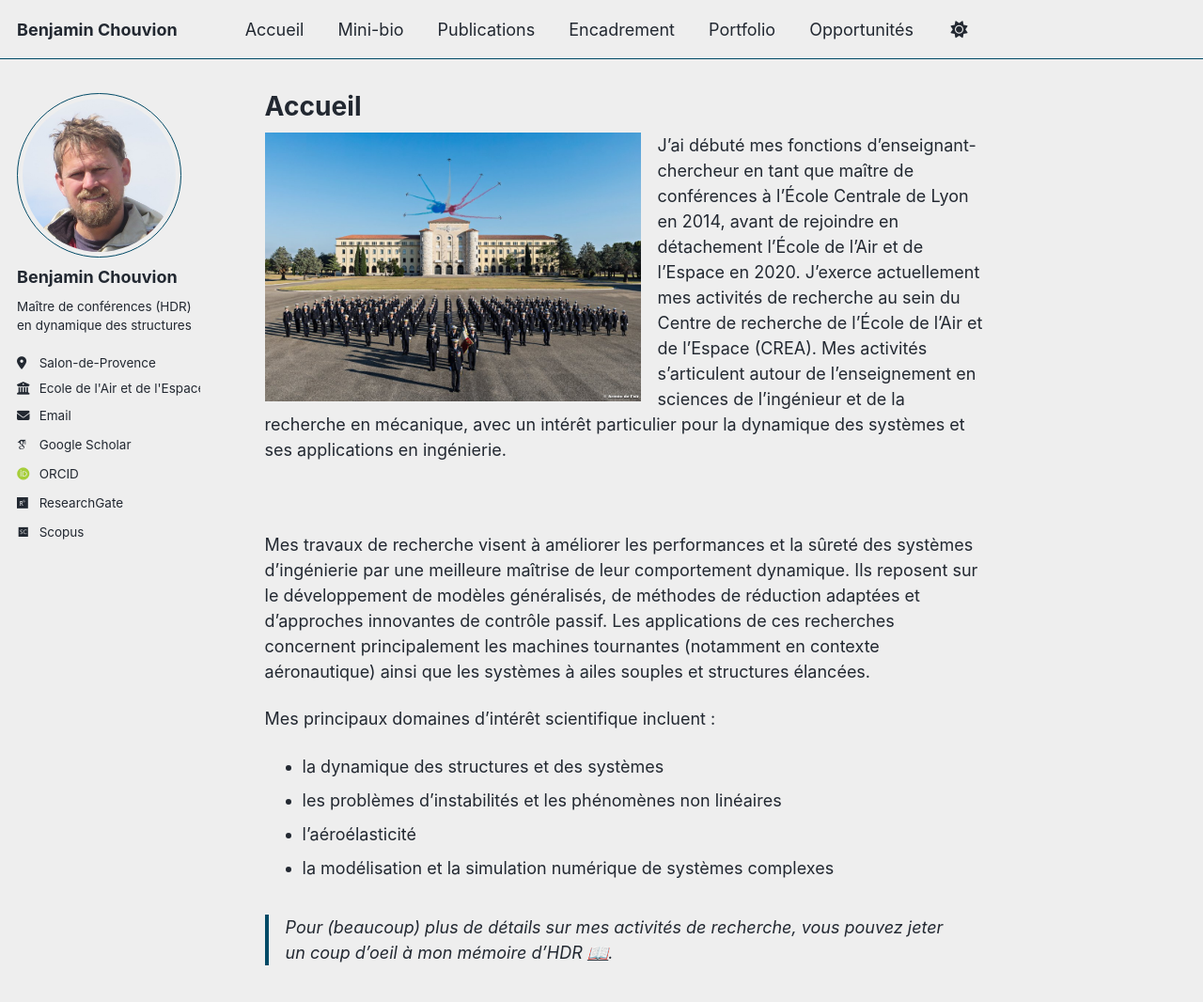
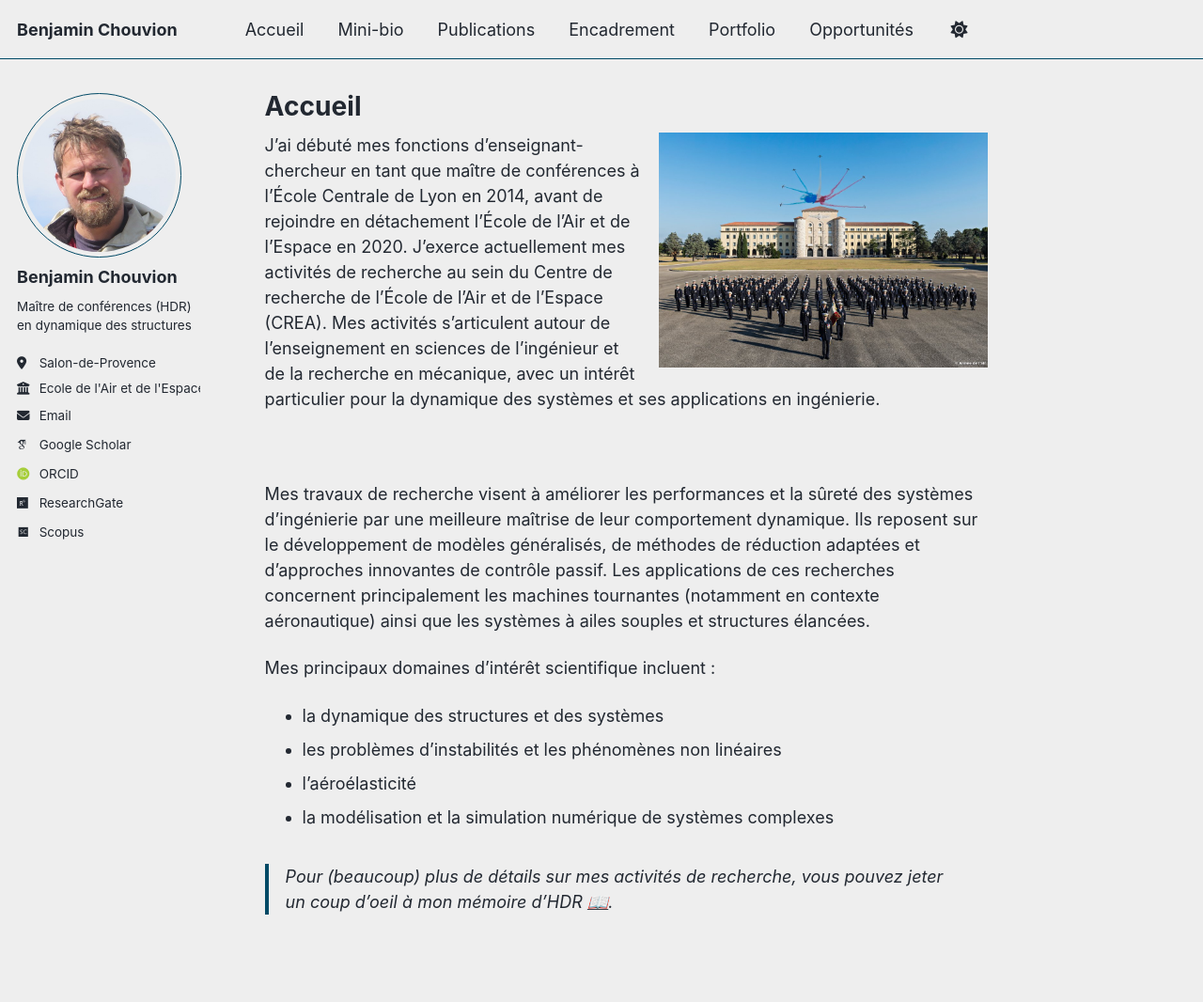
Before and after one commit to benjamin-chouvion/benjamin-chouvion.github.io, a Jekyll site: the page built from _pages/accueil.md, in a window 1280 px wide and 1090 px high. Shown: the top 1066 px of the window at 94% size. Built offline with Jekyll 4.4.1, drawn with Linux system fonts in a browser that asks for light colours; some web fonts are replaced; a script bundle is joined from its source files by our own code; library files that are not in the unit come from our copies.

Commit message:
Update accueil.md

```diff
--- a/_pages/accueil.md
+++ b/_pages/accueil.md
@@ -7,11 +7,11 @@ redirect_from:
   - /about.html
 ---
 
-![EAE](/images/placedarmes.jpg){: .align-left width="400px"}
+![EAE](/images/placedarmes.jpg){: .align-right width="350px"}
 J’ai débuté mes fonctions d’enseignant-chercheur en tant que maître de conférences à l’École Centrale de Lyon en 2014, avant de rejoindre en détachement l’École de l’Air et de l’Espace en 2020. J’exerce actuellement mes activités de recherche au sein du Centre de recherche de l’École de l’Air et de l’Espace (CREA).
 Mes activités s’articulent autour de l’enseignement en sciences de l’ingénieur et de la recherche en mécanique, avec un intérêt particulier pour la dynamique des systèmes et ses applications en ingénierie.
 
-<br style="clear: left;">
+<br style="clear: right;">
 
 Mes travaux de recherche visent à améliorer les performances et la sûreté des systèmes d’ingénierie par une meilleure maîtrise de leur comportement dynamique. Ils reposent sur le développement de modèles généralisés, de méthodes de réduction adaptées et d’approches innovantes de contrôle passif. Les applications de ces recherches concernent principalement les machines tournantes (notamment en contexte aéronautique) ainsi que les systèmes à ailes souples et structures élancées.
 
```
